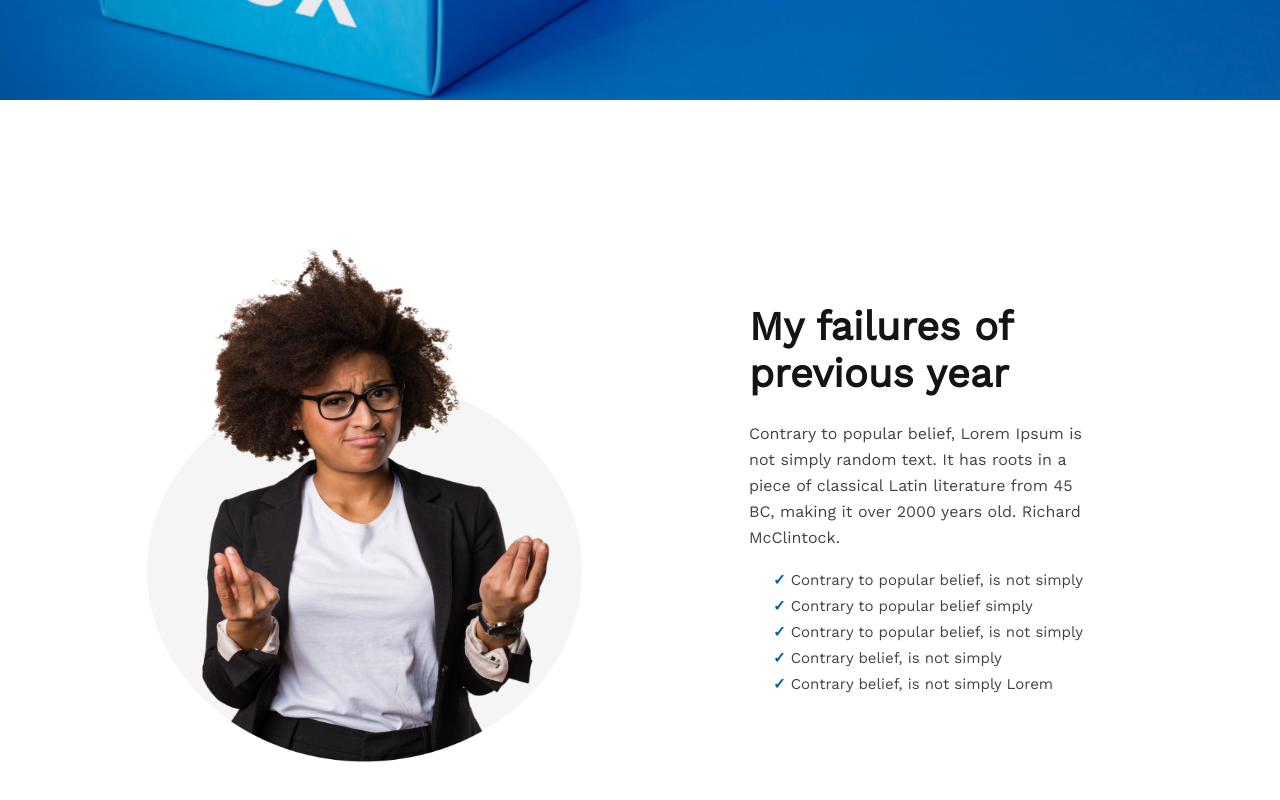
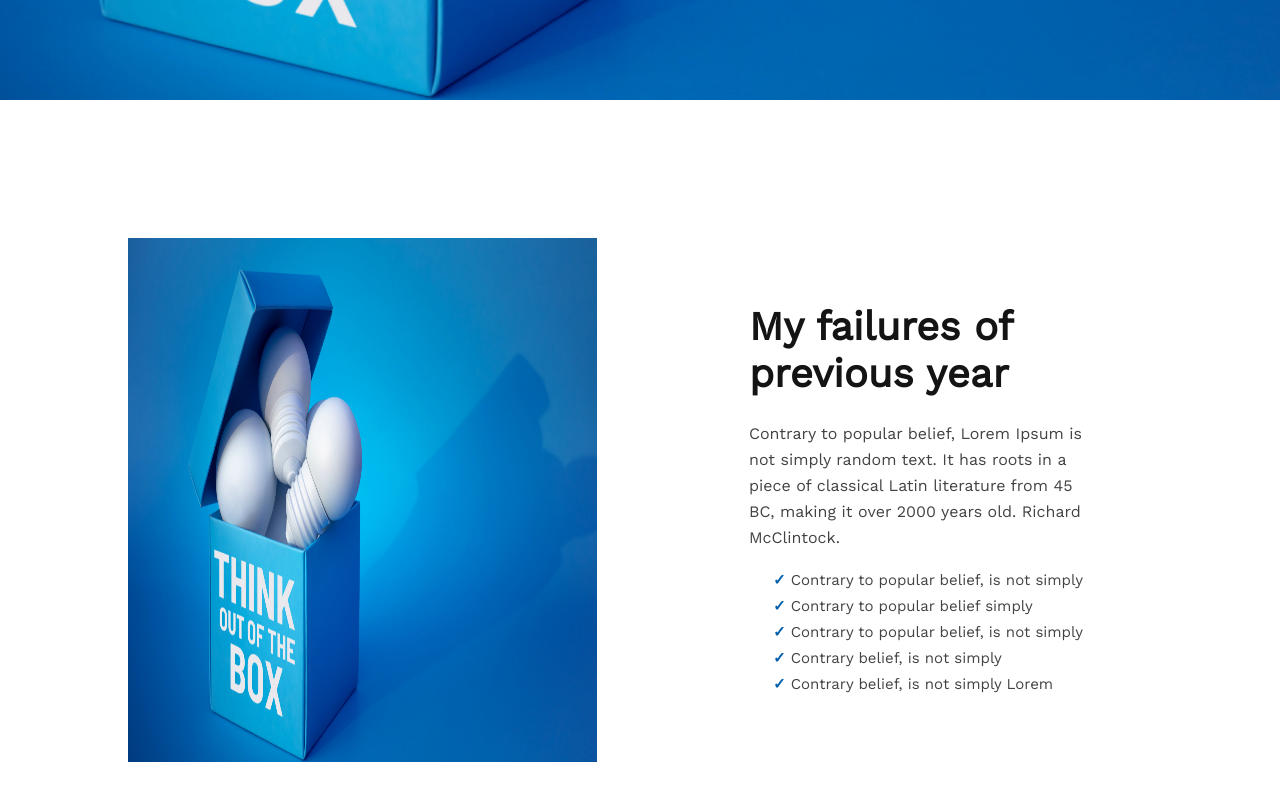
Before and after one commit to towhidulislam2023/new-year-mission-website, a plain HTML site: page index.html in a window 1280 px wide. Shown: the part 740-1540 px from the top of the page. Drawn offline with nearby package versions, Linux system fonts and the light colour scheme.

Commit message:
bannar-problem-solve

```diff
--- a/index.html
+++ b/index.html
@@ -24,7 +24,7 @@
         <section class="failures-container">
             <div class="failures-boxes">
                 <div class="failures-image">
-                    <img src="./images/person.png" alt="" class="fail-img">
+                    <img src="./images/banner/banner3.png" alt="" class="fail-img">
                 </div>
                 <div class="failures-list">
                     <div class="failures-text">
@@ -42,7 +42,6 @@
                     </div>
                 </div>
             </div>
-
         </section>
     </main>
 </body>
```
